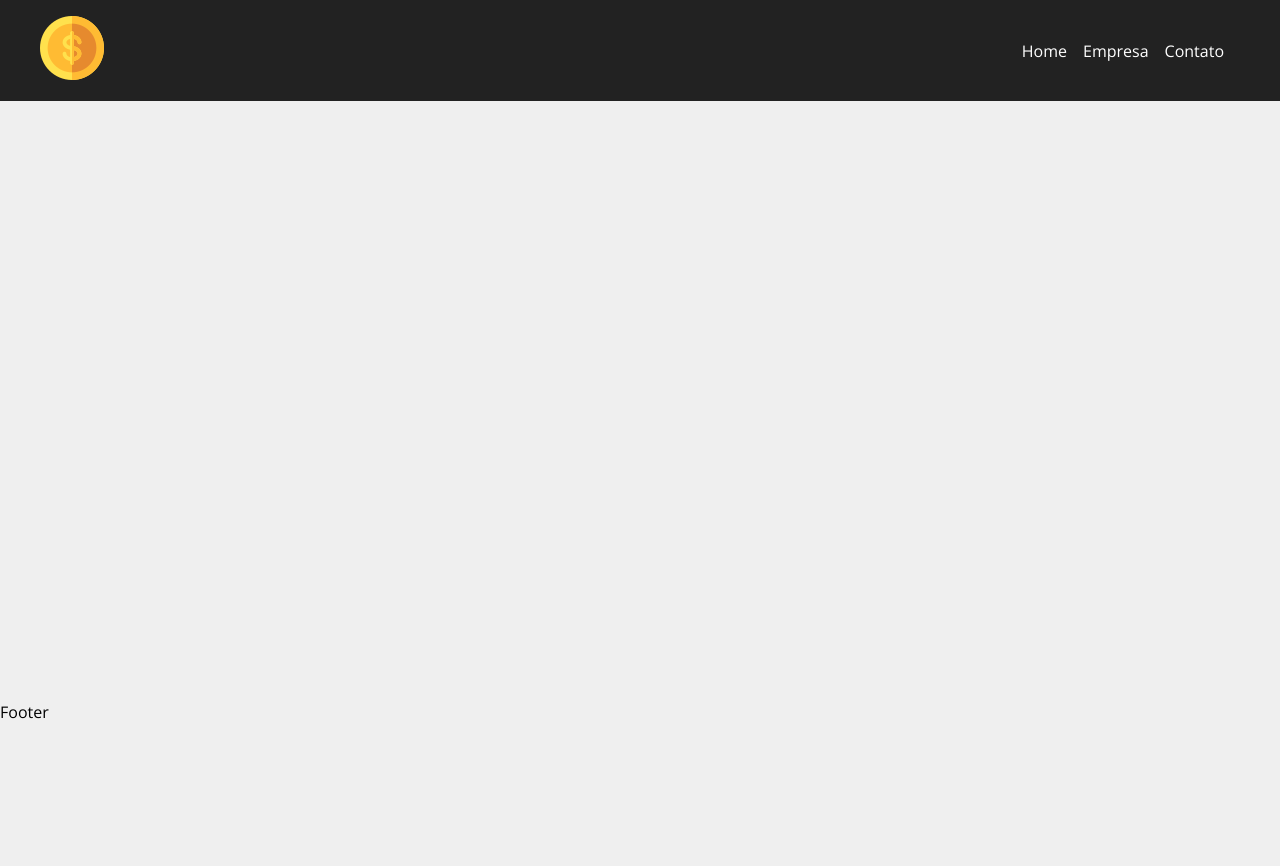
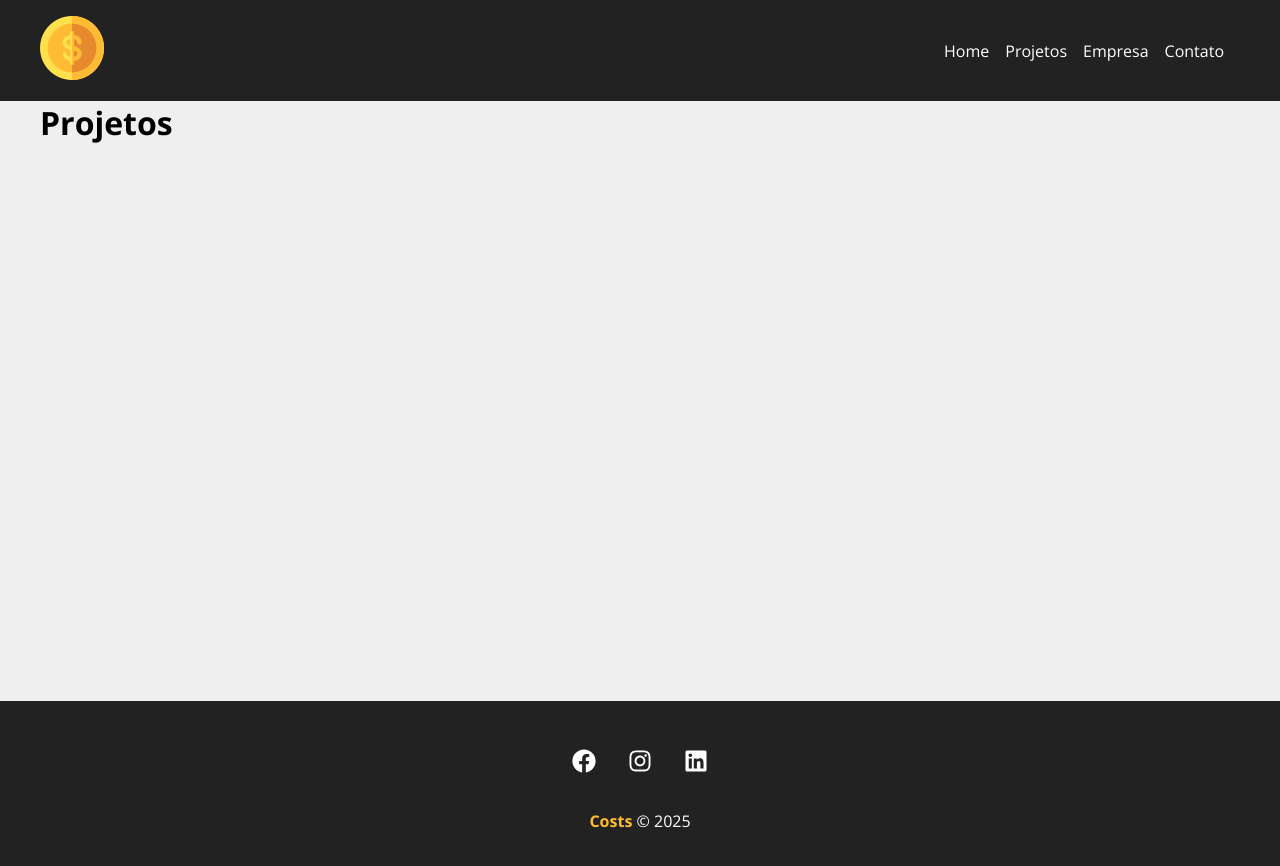
Before and after one commit to smateusx/projeto-react, a React (Create React App) app in the folder costs/: page /projects in a window 1280 px wide. Shown: the top 866 px of the page. Before the commit the page ends 800 px from the top, so only its background shows below. Built offline with nearby package versions, Linux system fonts and the light colour scheme.

Commit message:
finalizei o footer

```diff
--- a/costs/src/App.js
+++ b/costs/src/App.js
@@ -3,6 +3,7 @@
 import Company from './components/pages/Company';
 import Contact from './components/pages/Contact';
 import NewProject from './components/pages/NewProject';
+import Projects from './components/pages/Projects';
 import Container from './components/layout/Container';
 import Navbar from './components/layout/Navbar';
 import Footer from './components/layout/Footer';
@@ -17,6 +18,7 @@
         <Route path='/company' element={<Company />}/>
         <Route path='/contact' element={<Contact />}/>
         <Route path='/newproject' element={<NewProject />}/>
+        <Route path='/projects' element={<Projects />}/>
       </Routes>
     </Container>
       <Footer />
--- a/costs/src/components/layout/Footer.js
+++ b/costs/src/components/layout/Footer.js
@@ -1,6 +1,26 @@
+import {FaFacebook, FaInstagram, FaLinkedin} from 'react-icons/fa'
+
+import styles from './Footer.module.css'
+
 function Footer() {
     return(
-        <p>Footer</p>
+        <footer className={styles.footer}>
+            <ul className={styles.socialList}>
+                <li>
+                    <FaFacebook />
+                </li>
+                <li>
+                    <FaInstagram />
+                </li>
+                <li>
+                    <FaLinkedin />
+                </li>
+            </ul>
+            <p className={styles.copyRight}>
+                <span>Costs </span>
+                &copy; 2025
+            </p>
+        </footer>
     )
 }
 
--- a/costs/src/components/layout/Footer.module.css
+++ b/costs/src/components/layout/Footer.module.css
@@ -0,0 +1,34 @@
+.footer {
+    background-color: #222;
+    color: #fff;
+    padding: 3em;
+    text-align: center;
+}
+
+.socialList {
+    display: flex;
+    justify-content: center;
+    list-style-type: none;
+}
+
+.socialList li {
+    margin: 0 1em;
+}
+
+.socialList li:hover {
+    color: #ffbb33;
+}
+
+.socialList svg{
+    font-size: 1.5em;
+    cursor: pointer;
+}
+
+.copyRight {
+    margin-top: 2em;
+}
+
+.copyRight span {
+    font-weight: bold;
+    color: #ffbb33;
+}
--- a/costs/src/components/layout/Navbar.js
+++ b/costs/src/components/layout/Navbar.js
@@ -10,14 +10,17 @@
             <Link to="/">
                 <img src={logo} alt='Costs'/>
             </Link>
-            <ul class={styles.list}>
-                <li class={styles.item}>
+            <ul className={styles.list}>
+                <li className={styles.item}>
                     <Link to="/">Home</Link>
                 </li>
-                <li class={styles.item}>
+                <li className={styles.item}>
+                    <Link to="/projects">Projetos</Link>
+                </li>
+                <li className={styles.item}>
                      <Link to="/company">Empresa</Link>
                 </li>
-                <li class={styles.item}>
+                <li className={styles.item}>
                     <Link to="/contact">Contato</Link>
                 </li>
             </ul>
--- /dev/null
+++ b/costs/src/components/pages/Projects.js
@@ -0,0 +1,7 @@
+function Projects() {
+    return (
+        <h1>Projetos</h1>
+    )
+}
+
+export default Projects
```
